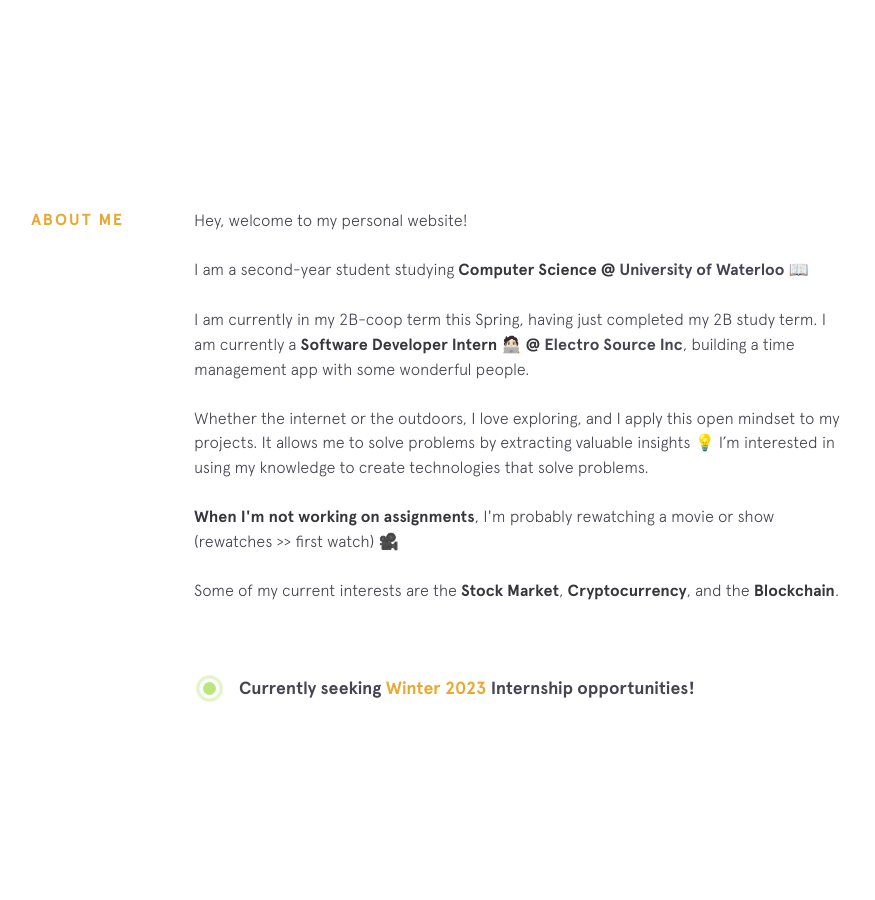
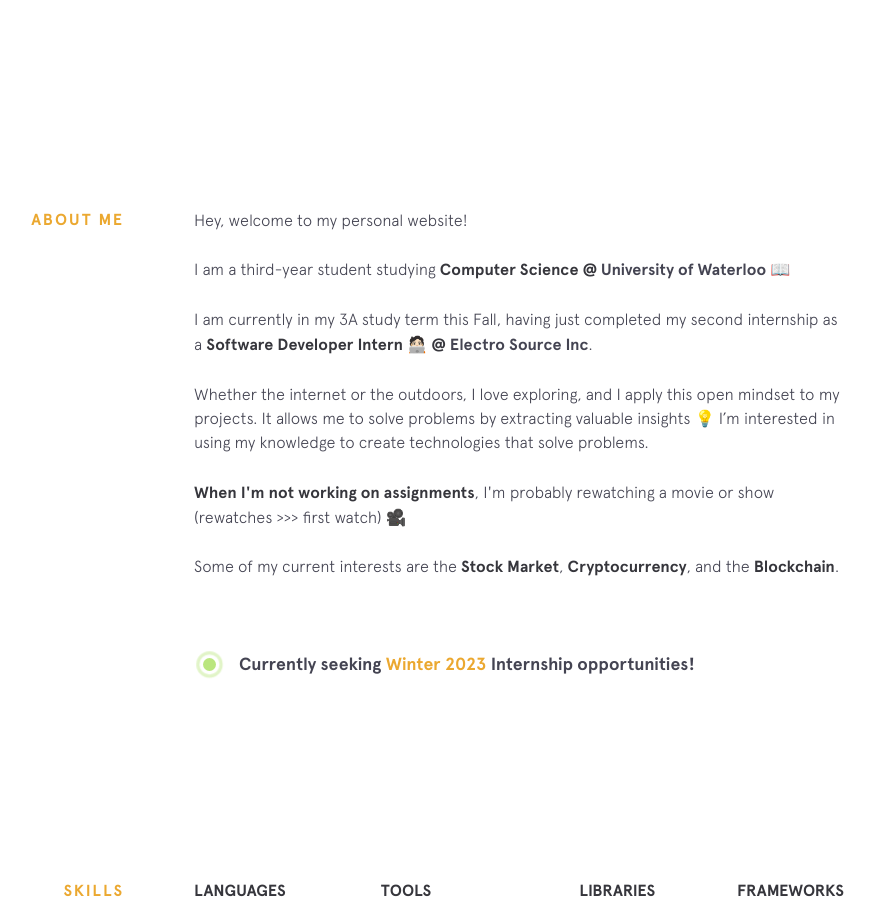
Before and after one commit to rohanxminocha/personal-website-v1, a Jekyll site: the page built from index.html, in a window 1280 px wide and 900 px high, scrolled down 792 px. Shown: the whole window, without its empty margins (256-1131 px from the left). Built offline with Jekyll 4.4.1, drawn with Linux system fonts in a browser that asks for light colours; nearby versions of some CDN libraries.

Commit message:
Update background.html

```diff
--- a/_includes/background.html
+++ b/_includes/background.html
@@ -2,10 +2,10 @@
   <div class="section__title">About Me</div>
   <div class="section__content">
     <p>Hey, welcome to my personal website!</p>
-    <p>I am a second-year student studying <strong>Computer Science @</strong> <a class="underline-link" href="https://cs.uwaterloo.ca/" target="_blank">University of Waterloo</a> 📖</p>
-    <p>I am currently in my 2B-coop term this Spring, having just completed my 2B study term. I am currently a <strong>Software Developer Intern 🧑🏻‍💻 @</strong> <a class="underline-link" href="https://www.electrosource.com/" target="_blank">Electro Source Inc</a>, building a time management app with some wonderful people.</p>
+    <p>I am a third-year student studying <strong>Computer Science @</strong> <a class="underline-link" href="https://cs.uwaterloo.ca/" target="_blank">University of Waterloo</a> 📖</p>
+    <p>I am currently in my 3A study term this Fall, having just completed my second internship as a <strong>Software Developer Intern 🧑🏻‍💻 @</strong> <a class="underline-link" href="https://www.electrosource.com/" target="_blank">Electro Source Inc</a>.</p>
     <p>Whether the internet or the outdoors, I love exploring, and I apply this open mindset to my projects. It allows me to solve problems by extracting valuable insights 💡 I’m interested in using my knowledge to create technologies that solve problems.</p>
-    <p><strong>When I'm not working on assignments</strong>, I'm probably rewatching a movie or show <br>(rewatches >> first watch) 🎥</p>
+    <p><strong>When I'm not working on assignments</strong>, I'm probably rewatching a movie or show <br>(rewatches >>> first watch) 🎥</p>
     <p>Some of my current interests are the <strong>Stock Market</strong>, <strong>Cryptocurrency</strong>, and the <strong>Blockchain</strong>.</p>
     {% include employment-status.html %}
   </div>
```
